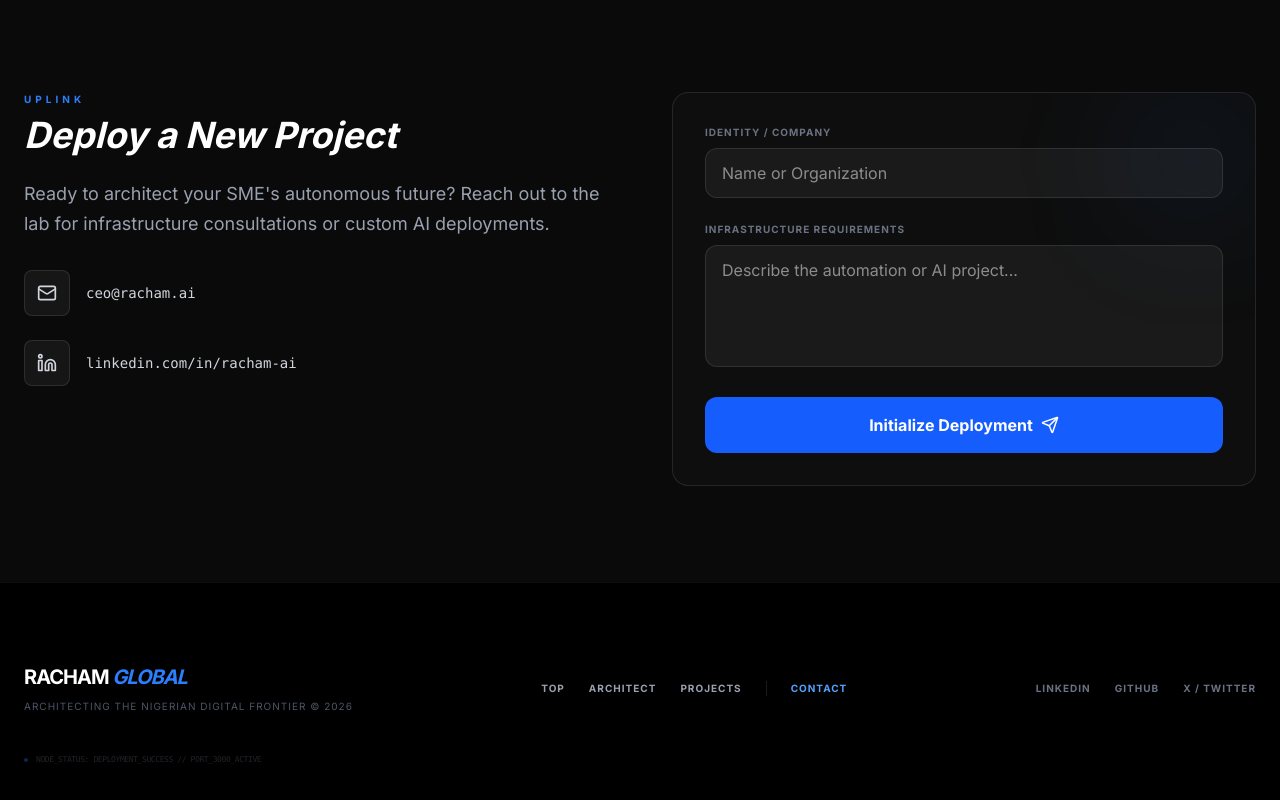
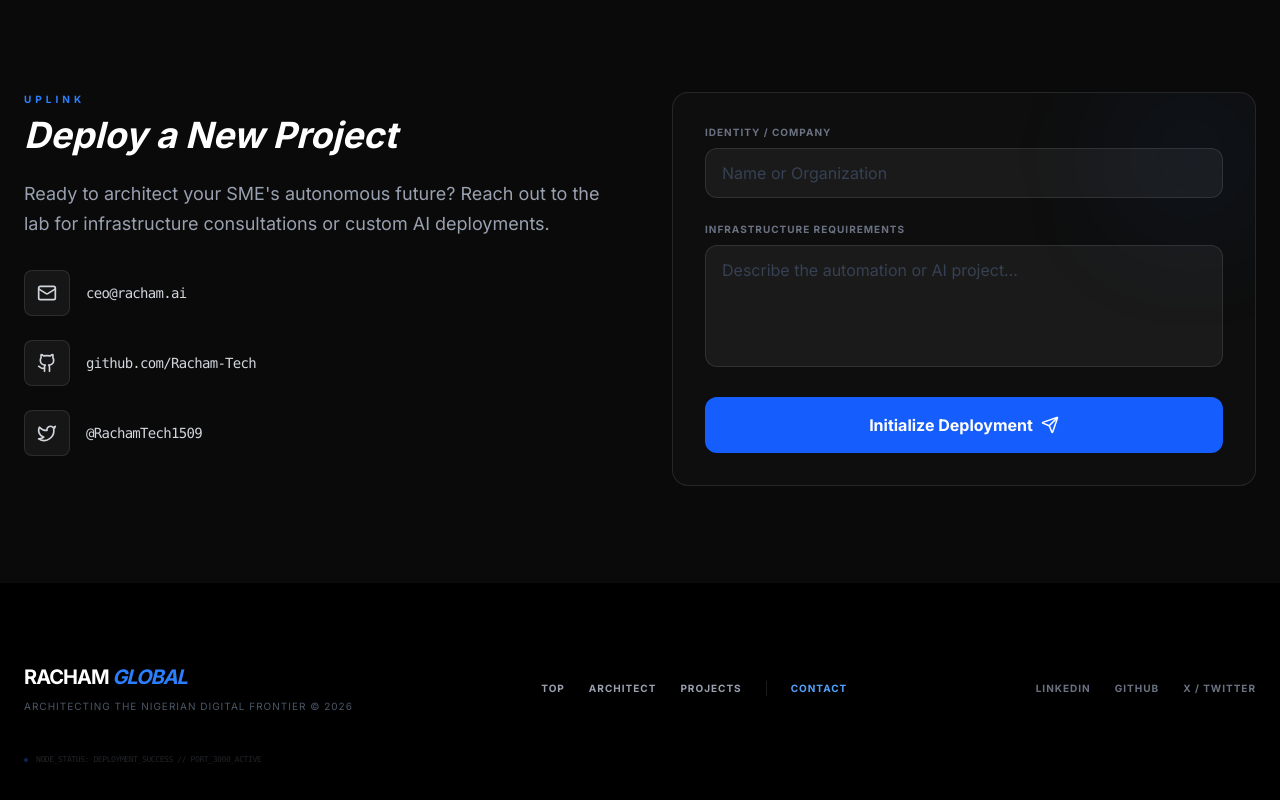
Before and after one commit to aimudofrancis-prog/racham-ai-portfolio, a Next.js app: page / in a window 1280 px wide. Shown: the part 3591-4391 px from the top of the page. Built offline with nearby package versions, Linux system fonts and the light colour scheme.

Commit message:
contact update

```diff
--- a/src/components/sections/Contact.tsx
+++ b/src/components/sections/Contact.tsx
@@ -1,6 +1,6 @@
 'use client'
 import { motion } from 'framer-motion';
-import { Send, Mail, Linkedin, Globe } from 'lucide-react';
+import { Send, Mail, Github, Twitter, Globe } from 'lucide-react';
 
 export default function Contact() {
   return (
@@ -21,14 +21,18 @@ export default function Contact() {
           </p>
 
           <div className="space-y-6">
-            <div className="flex items-center gap-4 text-gray-300 hover:text-blue-400 transition-colors">
-              <div className="p-3 bg-white/5 rounded-lg border border-white/10"><Mail size={20} /></div>
-              <span className="font-mono text-sm">ceo@racham.ai</span>
-            </div>
-            <div className="flex items-center gap-4 text-gray-300 hover:text-blue-400 transition-colors">
-              <div className="p-3 bg-white/5 rounded-lg border border-white/10"><Linkedin size={20} /></div>
-              <span className="font-mono text-sm">linkedin.com/in/racham-ai</span>
-            </div>
+            <a href="mailto:ceo@racham.ai" className="flex items-center gap-4 text-gray-300 hover:text-blue-400 transition-colors group">
+              <div className="p-3 bg-white/5 rounded-lg border border-white/10 group-hover:border-blue-500/50"><Mail size={20} /></div>
+              <span className="font-mono text-sm tracking-tighter">ceo@racham.ai</span>
+            </a>
+            <a href="https://github.com/Racham-Tech" target="_blank" className="flex items-center gap-4 text-gray-300 hover:text-blue-400 transition-colors group">
+              <div className="p-3 bg-white/5 rounded-lg border border-white/10 group-hover:border-blue-500/50"><Github size={20} /></div>
+              <span className="font-mono text-sm tracking-tighter">github.com/Racham-Tech</span>
+            </a>
+            <a href="https://x.com/RachamTech1509" target="_blank" className="flex items-center gap-4 text-gray-300 hover:text-blue-400 transition-colors group">
+              <div className="p-3 bg-white/5 rounded-lg border border-white/10 group-hover:border-blue-500/50"><Twitter size={20} /></div>
+              <span className="font-mono text-sm tracking-tighter">@RachamTech1509</span>
+            </a>
           </div>
         </motion.div>
 
@@ -39,7 +43,6 @@ export default function Contact() {
           viewport={{ once: true }}
           className="p-8 rounded-2xl bg-white/[0.02] border border-white/10 relative overflow-hidden"
         >
-          {/* Subtle Glow background */}
           <div className="absolute top-0 right-0 w-32 h-32 bg-blue-500/10 blur-3xl rounded-full" />
 
           <form className="space-y-6 relative z-10">
@@ -48,7 +51,7 @@ export default function Contact() {
               <input
                 type="text"
                 placeholder="Name or Organization"
-                className="w-full bg-white/5 border border-white/10 rounded-xl px-4 py-3 text-white focus:outline-none focus:border-blue-500 transition-all"
+                className="w-full bg-white/5 border border-white/10 rounded-xl px-4 py-3 text-white focus:outline-none focus:border-blue-500 transition-all placeholder:text-gray-700"
               />
             </div>
             <div>
@@ -56,11 +59,12 @@ export default function Contact() {
               <textarea
                 rows={4}
                 placeholder="Describe the automation or AI project..."
-                className="w-full bg-white/5 border border-white/10 rounded-xl px-4 py-3 text-white focus:outline-none focus:border-blue-500 transition-all resize-none"
+                className="w-full bg-white/5 border border-white/10 rounded-xl px-4 py-3 text-white focus:outline-none focus:border-blue-500 transition-all resize-none placeholder:text-gray-700"
               />
             </div>
 
             <motion.button
+              type="button"
               whileHover={{ scale: 1.02, boxShadow: "0 0 20px rgba(0, 136, 255, 0.3)" }}
               whileTap={{ scale: 0.98 }}
               className="w-full bg-blue-600 hover:bg-blue-500 text-white font-bold py-4 rounded-xl flex items-center justify-center gap-2 transition-all"
```
